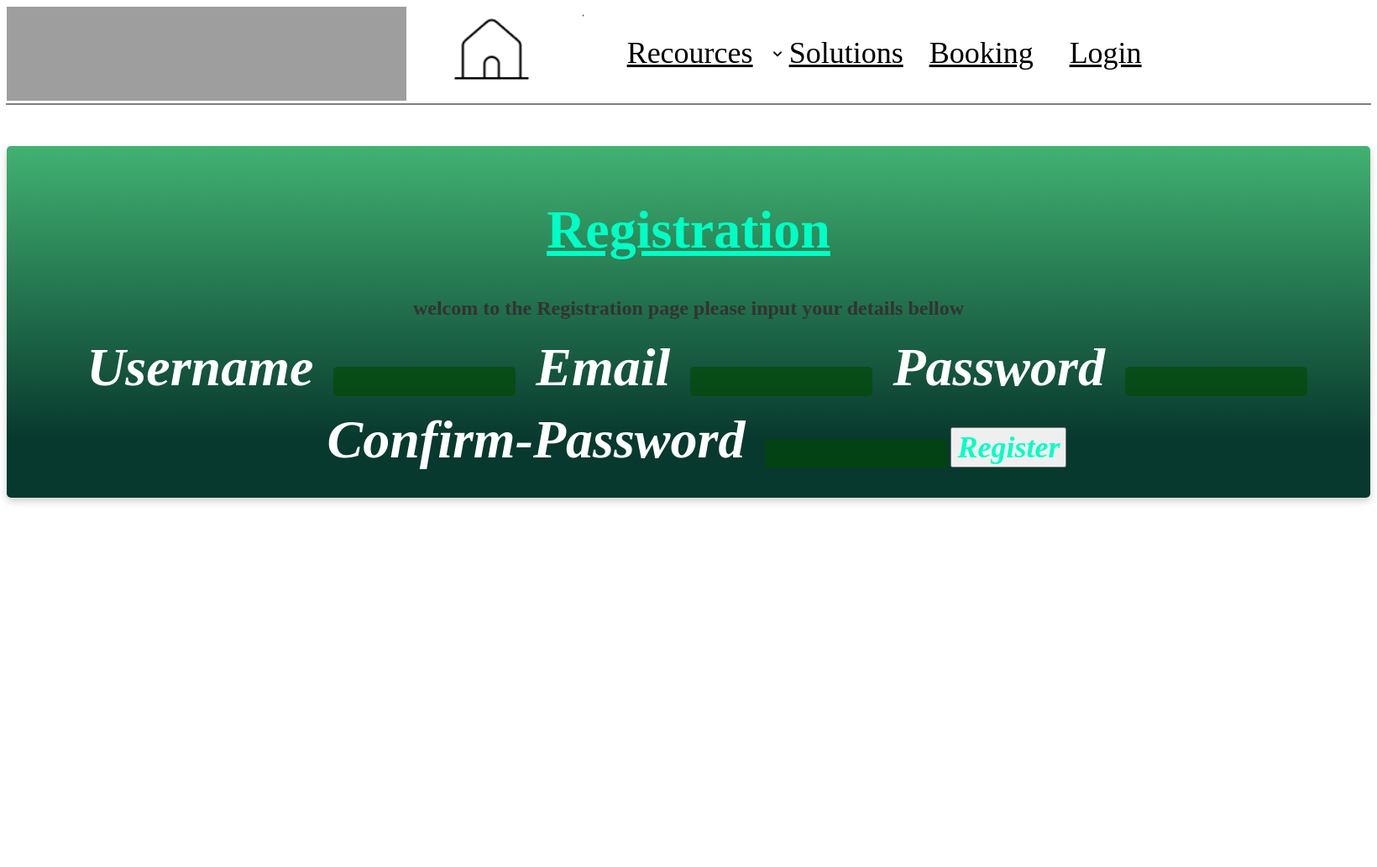
After one commit to khanya-mcfadden/task2_programing_16060_Malgas-McFadden_K, a Flask app: page /register in a window 1640 px wide. The commit adds this page. Shown: the top 1033 px of the page at 84% size. Run offline with Flask 3, Linux system fonts and the light colour scheme; grey boxes labelled with a size stand in for pictures from a placeholder-image service; some libraries are stand-ins or nearby versions; grey boxes are pictures that could not be loaded.

```diff
--- a/flaskr/main.py
+++ b/flaskr/main.py
@@ -16,7 +16,7 @@ def services():
 
 
 
-@app.route("booking-choice")
+@app.route("/booking-choice")
 def booking_choice():
     return render_template('booking-choice.html')
 
--- a/flaskr/static/main.css
+++ b/flaskr/static/main.css
@@ -1,5 +1,3 @@
-
-
 /* into content */
 
 .card-1 {
@@ -127,3 +125,66 @@
 	margin-left: 0px;
 	margin-right: 2px
 }
+
+
+/* register */
+.register-container {
+	background: linear-gradient(0deg, #08392E 17%, #41B271 100%);
+	border-radius: 5px;
+	box-shadow: 0 4px 10px rgba(0, 0, 0, 0.2);
+	color: #333333;
+	margin: auto;
+	margin-bottom: 200px;
+	margin-top: 20px;
+	max-width: 100rem;
+	padding: 20px;
+	align-content: column;
+}
+.register-container h1{
+	text-align: center;
+	color: #00FFC5;
+	font-size: 64px;
+	font-family: Source Serif Pro;
+	font-style: bold;
+	font-weight: 600;
+	text-transform: capitalize;
+	text-decoration: underline;
+}
+.inputbox {
+	color: #ffffff;
+	border: none;
+	padding: 10px 20px;
+	border-radius: 5px;
+	cursor: pointer;
+	width: 100%;
+	box-sizing: border-box;
+	font-size: 64px;
+	font-family: Source Serif Pro;
+	font-style: italic;
+	font-weight: 600;
+	text-decoration: underline;
+	text-transform: capitalize;
+	text-decoration: none;
+	word-wrap: break-word;
+
+}
+
+input {
+	color: #00FFC5;
+	background-color: #004a009a;
+	margin-bottom: 15px;
+	border: none;
+	padding: 10px 20px;
+	border-radius: 5px;
+	cursor: pointer;
+	box-sizing: border-box;
+	margin-bottom: 15px;
+}
+
+.register-background {
+	background-image: url(/flaskr/static/images/home.png);
+	background-size: cover;
+	background-repeat: no-repeat;
+	background-position: center;
+	height: 100vh;
+}
--- a/flaskr/templates/index.html
+++ b/flaskr/templates/index.html
@@ -5,7 +5,9 @@
   <meta name="viewport" content="width=device-width, initial-scale=0" />
   <link rel="stylesheet" type="text/css" href="/static/main.css" />
 </head>
-<body style="background: white; position: relative;content: center;align-items: center">
+
+<body style="background: white; position:content: center;align-items: center">
+<!-- nav bar -->
     <div style="width: 1432.63px; justify-content: flex-start; align-items: center; gap: 15.63px; display: inline-flex">
       <!-- logo-->
         <img style="width: 239px; height: 112px; display: flex; align-items: center"   src="/static/images/logo.svg" />
@@ -36,7 +38,7 @@
 <div class="nav-divider"></div>
 
 <!-- intro body -->
-<div style="width: 100%; height: 100%; position: relative ">
+<div style="width: 100%; height: 100%; position: relative">
   <!-- intro background -->
   <div style="width: 1414.56px; height: 610px; left: 0px; top: 0px; position: absolute; background: linear-gradient(0deg, #08392E 9%, #41B271 100%); border-radius: 10px"></div>
   <img src="/static/images/background-shape.png" style="width: 1414.56px; height: 610px; left: 0px; top: 0px; position: absolute; object-fit: cover; object-position: center;"/>
--- /dev/null
+++ b/flaskr/templates/register.html
@@ -0,0 +1,107 @@
+<!DOCTYPE html>
+<head>
+  <title>index</title>
+  <meta charset="utf-8" />
+  <meta name="viewport" content="width=device-width, initial-scale=0" />
+  <link rel="stylesheet" type="text/css" href="/static/main.css" />
+</head>
+
+<!-- nav bar -->
+
+<div style="background: white;width: 1432.63px; justify-content: flex-start; align-items: left; gap: 50px; display: inline-flex; ">
+  <!-- logo-->
+    <img style="width: 100%; height: 112px; display: flex; align-items: center"   src="/static/images/logo.svg" />
+
+    <!-- nav -->
+    <a href="/" ><img style="width: 103px; height: 103px;" src="/static/images/home.png" /></a>
+    <div class ="drop-down-icon" >
+      <img class="down-arrow"  src="/static/images/Caret_Down_MD.svg" />
+    </div>
+
+    <div class = "navbar">
+      <a href="/login" class="nav-text">recources</a>
+
+        <!-- drop down icon-->
+
+            <div class ="drop-down-icon" >
+          <img class="down-arrow"  src="/static/images/Caret_Down_MD.svg" />
+        </div>
+        <a href="/login" class="nav-text">solutions</a>
+
+
+        <a href="/login" class="nav-text" >booking</a>
+        <a href="/login" class="nav-text" >login</a>
+
+      </div>
+</div>
+      <div class="nav-divider" style=></div>
+
+<!-- form-->
+<div class="register-container" style= "	text-align: center;">
+  <form method="post" action="/register" >
+      <h1>Registration</h1>
+      <h2> welcom to the Registration page please input your details bellow</h2>
+
+      <label for="username" class="inputbox">Username</label>
+      <input type="text" name="username" id="username" required>
+
+      <label for="email" class="inputbox" >email</label>
+      <input type="text" name="email" id="email" required>
+
+      <label for="password" class="inputbox" >password</label>
+      <input type="password" name="password" id="password" required>
+
+      <label for="password-confirm" class="inputbox" >confirm-password</label>
+
+      <input type="password" name="password-confirm" id="password-confirm" required>
+
+      <button type="submit" style=" margin-top: 10px;  text-align: center; color: #00FFC5; font-size: 36px; font-family: Source Serif Pro; font-style: italic; font-weight: 600; text-transform: capitalize; word-wrap: break-word">Register</button>
+  </form>
+</div>
+
+
+<!-- footer -->
+<footer>
+    <!-- light gradient -->
+    <div style="width: 100%; height: 361.87px; left: 0px; top: 2693.20px; position: absolute; opacity: 0.05; background: #41B271"></div>
+      <!-- news letter-->
+    <div style="width: 1440px; height: 214.76px; left: 192.88px; top: 2798.18px; position: absolute; background: linear-gradient(0deg, #08392E 0%, #41B271 100%); border-radius: 10px"></div>
+
+      <!-- Newsletter text-->
+      <div style=" width: 408px; height: 42.95px; left: 220.88px; top: 2883.01px; position: absolute; color: white; font-size: 32px; font-family: Source Serif Pro; font-weight: 400; word-wrap: break-word">Subscribe to our Newsletters</div>
+
+
+      <!--input background-->
+      <div style="width: 510px; height: 77.31px; left: 653.88px; top: 2866.91px; position: absolute; background: white; border-radius: 4px"></div>
+      <!--input text-->
+      <div style="width: 120px; height: 21.48px; left: 677.88px; top: 2895.90px; position: absolute; opacity: 0.50; color: #2B3D51; font-size: 16px; font-family: Source Serif Pro; font-weight: 400; word-wrap: break-word">Enter your email</div>
+      <div style="width: 180px; height: 60.13px; left: 975.88px; top: 2875.50px; position: absolute; overflow: hidden">
+
+
+        <!--button background-->
+      <div style="width: 180px; height: 60.13px; left: 0px; top: 0px; position: absolute; background: #01EEB8; border-radius: 4px"></div>
+      <!--button text-->
+      <div style="width: 115px; left: 33px; top: 20px; position: absolute; text-align: center; color: black; font-size: 20px; font-family: Source Serif Pro; font-style: italic; font-weight: 400; word-wrap: break-word">Subcribe Now</div>
+      </div>
+
+     <!--footer lower text styling-->
+    <div style="width: 468px; height: 19.33px; left: 197.08px; top: 3052.96px; position: absolute; overflow: hidden">
+    <div style="width: 57px; left: 145px; top: 1px; position: absolute; color: #0A142F; font-size: 16px; font-family: Helvetica Neue; font-weight: 400; word-wrap: break-word">Discover</div>
+    <div style="width: 60px; left: 0px; top: 1px; position: absolute; color: #0A142F; font-size: 16px; font-family: Helvetica Neue; font-weight: 400; word-wrap: break-word">About us</div>
+    <div style="width: 51px; left: 288px; top: 1px; position: absolute; color: #0A142F; font-size: 16px; font-family: Helvetica Neue; font-weight: 400; word-wrap: break-word">Explore</div>
+    <div style="width: 39px; left: 422px; top: 1px; position: absolute; color: #0A142F; font-size: 16px; font-family: Helvetica Neue; font-weight: 400; word-wrap: break-word">Books</div>
+    </div>
+      <!-- social media-->
+    <div style="width: 24px; height: 25.77px; left: 1160.08px; top: 3046.52px; position: absolute; background: #0A142F"></div>
+    <div style="width: 24px; height: 21.48px; left: 1224.08px; top: 3048.67px; position: absolute; background: #0A142F"></div>
+    <img style="width: 22.62px; height: 22.62px; left: 1191.77px; top: 3048.10px; position: absolute" src="https://placehold.co/23x23" />
+
+      <!-- page split top-->
+    <div style="width: 100%; height: 21.28px; top: 2607px; position: absolute; opacity: 0.50; background: #008A00"></div>
+    <!-- page split bottom-->
+    <div style="width: 100%; height: 1.07px;  top: 3127.06px; position: absolute; opacity: 0.20; background: #0A142F; outline: 1px #2B3D51 solid; outline-offset: -0.50px"></div>
+
+    <!-- under line text-->
+    <div style="width: 253.54px; height: 19.16px; left: 197.08px; top: 3179.55px; position: absolute; opacity: 0.75; color: #0A142F; font-size: 14px; font-family: Source Serif Pro; font-weight: 400; word-wrap: break-word">© 2025 Rosa tech. All rights reservec</div>
+    <div style="width: 208px; height: 19.33px; left: 1040.08px; top: 3179.67px; position: absolute; color: #0A142F; font-size: 14px; font-family: Helvetica Neue; font-weight: 400; word-wrap: break-word">Terms of Service Privacy Policy</div>
+</footer>
```
Also changed, not shown: flaskr/templates/booking-consultation.html (+1 -18 lines), flaskr/templates/imput editior.html (deleted, +0 -25 lines), flaskr/templates/login.html (added, +103 -0 lines), flaskr/static/images/background shape 1.png (added), flaskr/static/images/background-login.png (added).
